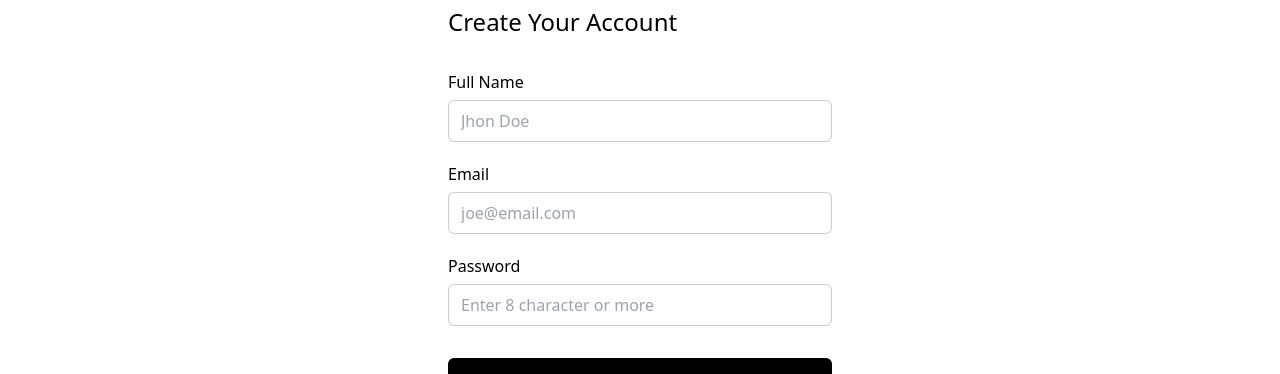
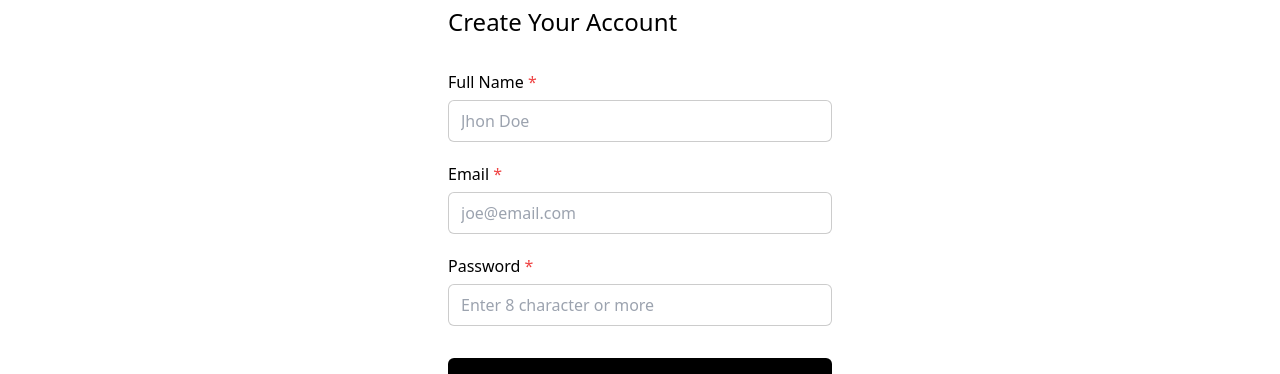
Before and after one commit to dodotechbd/dodocart, a Next.js app: page /signup in a window 1280 px wide. Shown: the part 206-580 px from the top of the page. Built offline with nearby package versions, Linux system fonts and the light colour scheme.

Commit message:
input component

```diff
--- a/src/components/auth/SignInForm.tsx
+++ b/src/components/auth/SignInForm.tsx
@@ -1,3 +1,4 @@
+import { Input } from '@components/core/input';
 import { FacebookRound, Google } from '@components/icons';
 import Link from 'next/link';
 
@@ -6,30 +7,19 @@ export const SignInForm = () => {
     <div className="max-w-sm w-11/12 lg:w-full mx-auto py-8 lg:py-20">
       <h2 className="text-2xl mb-8">Welcome Back!</h2>
       <form action="#">
-        <div className="mb-5">
-          <label htmlFor="#" className="font-medium">
-            Email
-          </label>
-          <input
-            type="email"
-            className="w-full mt-1.5 px-3 py-2 rounded-md border-black/20 focus:border-black border outline-none"
-            placeholder="joe@email.com"
-          />
-        </div>
-        <div className="mb-8">
-          <div className="flex justify-between items-end">
-            <label htmlFor="#" className="font-medium">
-              Password
-            </label>
-            <Link href="/reset" className="font-medium text-sm hover:underline">
-              forgot password?
-            </Link>
+        <div className="mb-8 space-y-5">
+          <Input label="Email" type="email" placeholder="joe@email.com" required />
+          <div>
+            <div className="flex justify-between items-end">
+              <label htmlFor="#password" className="font-medium">
+                Password <span className="text-red-500">*</span>
+              </label>
+              <Link href="/reset" className="font-medium text-sm hover:underline">
+                forgot password?
+              </Link>
+            </div>
+            <Input id="password" type="password" placeholder="Enter 8 character or more" required />
           </div>
-          <input
-            type="password"
-            className="w-full mt-1.5 px-3 py-2 rounded-md border-black/20 focus:border-black border outline-none"
-            placeholder="Enter 8 character or more"
-          />
         </div>
         <button
           type="submit"
--- a/src/components/auth/SignUpForm.tsx
+++ b/src/components/auth/SignUpForm.tsx
@@ -1,3 +1,4 @@
+import { Input } from '@components/core/input';
 import { FacebookRound, Google } from '@components/icons';
 import Link from 'next/link';
 
@@ -6,37 +7,10 @@ export const SignUpForm = () => {
     <div className="max-w-sm w-11/12 lg:w-full mx-auto py-8 lg:py-20">
       <h2 className="text-2xl mb-8">Create Your Account</h2>
       <form action="#">
-        <div className="mb-5">
-          <label htmlFor="#" className="font-medium">
-            Full Name
-          </label>
-          <input
-            type="text"
-            className="w-full mt-1.5 px-3 py-2 rounded-md border-black/20 focus:border-black border outline-none"
-            placeholder="Jhon Doe"
-          />
-        </div>
-        <div className="mb-5">
-          <label htmlFor="#" className="font-medium">
-            Email
-          </label>
-          <input
-            type="email"
-            className="w-full mt-1.5 px-3 py-2 rounded-md border-black/20 focus:border-black border outline-none"
-            placeholder="joe@email.com"
-          />
-        </div>
-        <div className="mb-8">
-          <div className="flex justify-between items-end">
-            <label htmlFor="#" className="font-medium">
-              Password
-            </label>
-          </div>
-          <input
-            type="password"
-            className="w-full mt-1.5 px-3 py-2 rounded-md border-black/20 focus:border-black border outline-none"
-            placeholder="Enter 8 character or more"
-          />
+        <div className="mb-8 space-y-5">
+          <Input label="Full Name" type="text" placeholder="Jhon Doe" required />
+          <Input label="Email" type="email" placeholder="joe@email.com" required />
+          <Input label="Password" type="password" placeholder="Enter 8 character or more" required />
         </div>
         <button
           type="submit"
--- /dev/null
+++ b/src/components/core/input/index.tsx
@@ -0,0 +1,25 @@
+import { InputHTMLAttributes } from 'react';
+
+type Props = {
+  label?: string;
+  labelClass?: string;
+} & InputHTMLAttributes<HTMLInputElement>;
+
+export const Input = ({ label, className, required, labelClass = 'font-medium', ...rest }: Props) => {
+  return (
+    <div>
+      {label && (
+        <label htmlFor={`#${label}`} className={labelClass}>
+          {label} {required && <span className="text-red-500">*</span>}
+        </label>
+      )}
+      <input
+        className={
+          'w-full mt-1.5 px-3 py-2 rounded-md border-black/20 focus:border-black border outline-none ' + className
+        }
+        {...rest}
+        id={label}
+      />
+    </div>
+  );
+};
```
